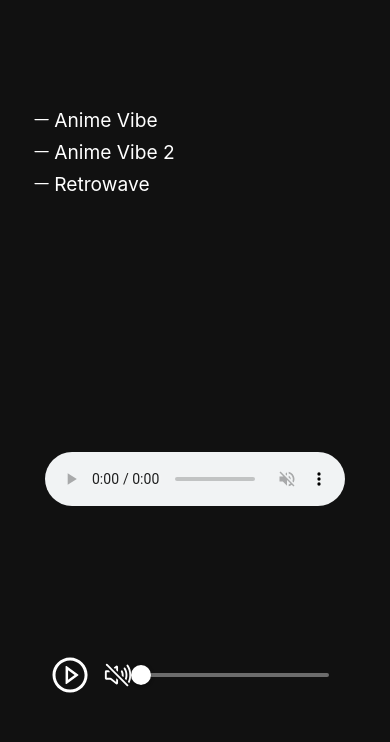
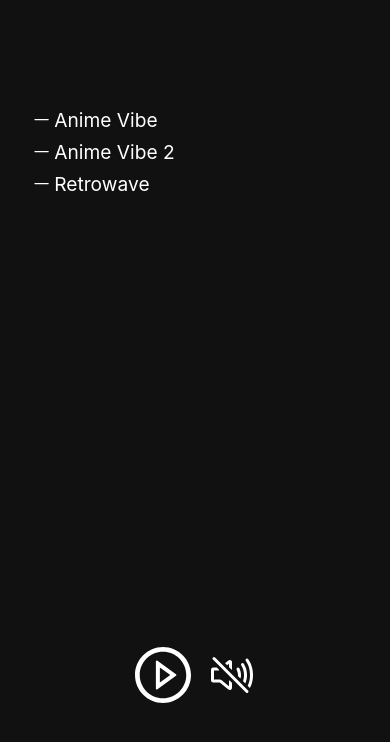
Before and after one commit to PatrickValera/16_studifi, a Next.js app in the folder frontend/: page / in a window 390 px wide. Shown: the top 742 px of the page. Built offline with nearby package versions, Linux system fonts and the light colour scheme.

Commit message:
hide vol slide on mobile cuz its doesnt work

```diff
--- a/frontend/components/Radio/RadioVideo.js
+++ b/frontend/components/Radio/RadioVideo.js
@@ -5,12 +5,12 @@ import ReactPlayer from 'react-player/youtube'
 const RadioVideo = ({ videoSrc, audioSrc, playing, muted, volume }) => {
 
     const [loaded, setLoaded] = useState(false)
-    const audio = useRef()
+    // const audio = useRef()
 
-    useEffect(() => {
-        if (playing) audio.current.play()
-        else audio.current.pause()
-    }, [playing])
+    // useEffect(() => {
+    //     if (playing) audio.current.play()
+    //     else audio.current.pause()
+    // }, [playing])
 
     useEffect(() => {
         setLoaded(false)
@@ -18,7 +18,7 @@ const RadioVideo = ({ videoSrc, audioSrc, playing, muted, volume }) => {
 
     useEffect(() => {
         console.log('volume: ', volume)
-        audio.current.volume = volume
+        // audio.current.volume = volume
     }, [volume])
 
     return (
@@ -27,13 +27,14 @@ const RadioVideo = ({ videoSrc, audioSrc, playing, muted, volume }) => {
                 e.stopPropagation()
             }}
         >
-            {/* <ReactPlayer
+            <ReactPlayer
                 style={{ opacity: '0' }}
                 loop={true}
                 playing={playing}
                 url={audioSrc}
                 volume={volume}
-            /> */}
+                mute={muted}
+            />
             {/* ============== VIDEO ============== */}
             <ReactPlayer
                 className='video-iframe'
@@ -48,9 +49,9 @@ const RadioVideo = ({ videoSrc, audioSrc, playing, muted, volume }) => {
                 }}
             />
             {/* ============== AUDIO ============== */}
-            <Box sx={{ zIndex:'900',position:'fixed',bottom:'40vh',display:{xs:'flex',md:'none'},width:'100%',justifyContent:'center' }}>
+            {/* <Box sx={{ zIndex:'900',position:'fixed',bottom:'40vh',display:{xs:'flex',md:'none'},width:'100%',justifyContent:'center' }}>
                 <audio controls ref={audio} autoPlay src='/testaudio.mp3' type="audio/mpeg" ></audio>
-            </Box>
+            </Box> */}
 
             <Box className='video-player-overlay' sx={{ position: 'absolute', display: 'flex', flexDirection: 'column', width: '100%', top: '0', bottom: '0', bgcolor: `${loaded ? 'none' : '#111'}`, transition: 'all 300ms ease-in' }}
                 onClick={(e) => e.stopPropagation()}
--- a/frontend/components/Radio/RadioVideoController.js
+++ b/frontend/components/Radio/RadioVideoController.js
@@ -31,7 +31,7 @@ const RadioVideoController = ({ playing, setMuted, setPlaying, volume, setVolume
                 alignItems: 'center',
             }}
         >
-            <Box sx={{ maxWidth: '300px',width:'100%',display:'flex',alignItems:'center' }}>
+            <Box sx={{ maxWidth: '300px',width:'max-content',display:'flex',alignItems:'center' }}>
                 <Button
                 sx={{fontSize:'4rem',color:'white',minWidth:'0',px:'5px'}}
                     variant='text'
@@ -52,7 +52,7 @@ const RadioVideoController = ({ playing, setMuted, setPlaying, volume, setVolume
                 {volume>0 ? <AiOutlineSound/>:  <IoVolumeMuteOutline/>}
 
                 </Button>
-                <Slider aria-label='Volume' sx={{flex:'auto 1 1',mr:2,color:'white'}} value={volume} max={1} min={0} step={.01} onChange={(e, val) => {
+                <Slider aria-label='Volume' sx={{display:{xs:'none',md:'block'},flex:'auto 1 1',mr:2,color:'white'}} value={volume} max={1} min={0} step={.01} onChange={(e, val) => {
                     setVolume(val)
                     lastVol.current=val
                     console.log(lastVol.current)
```
